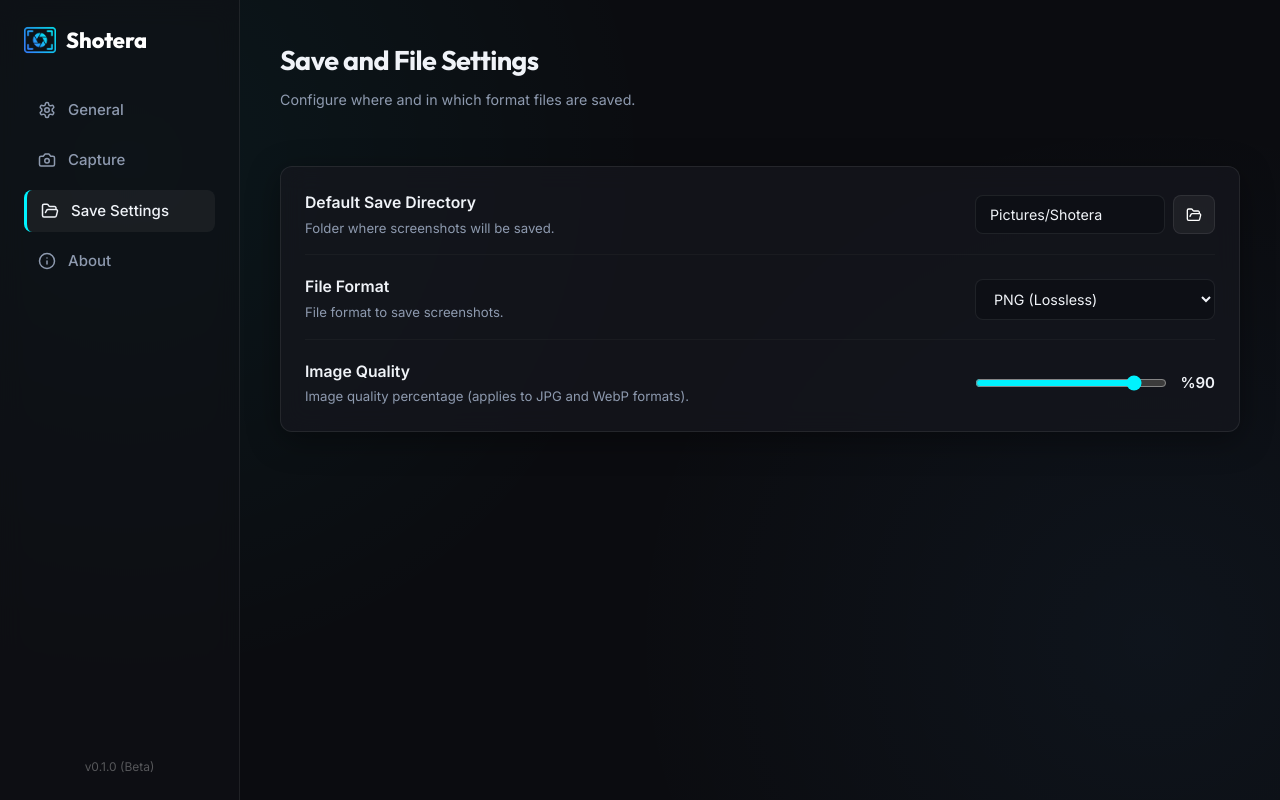
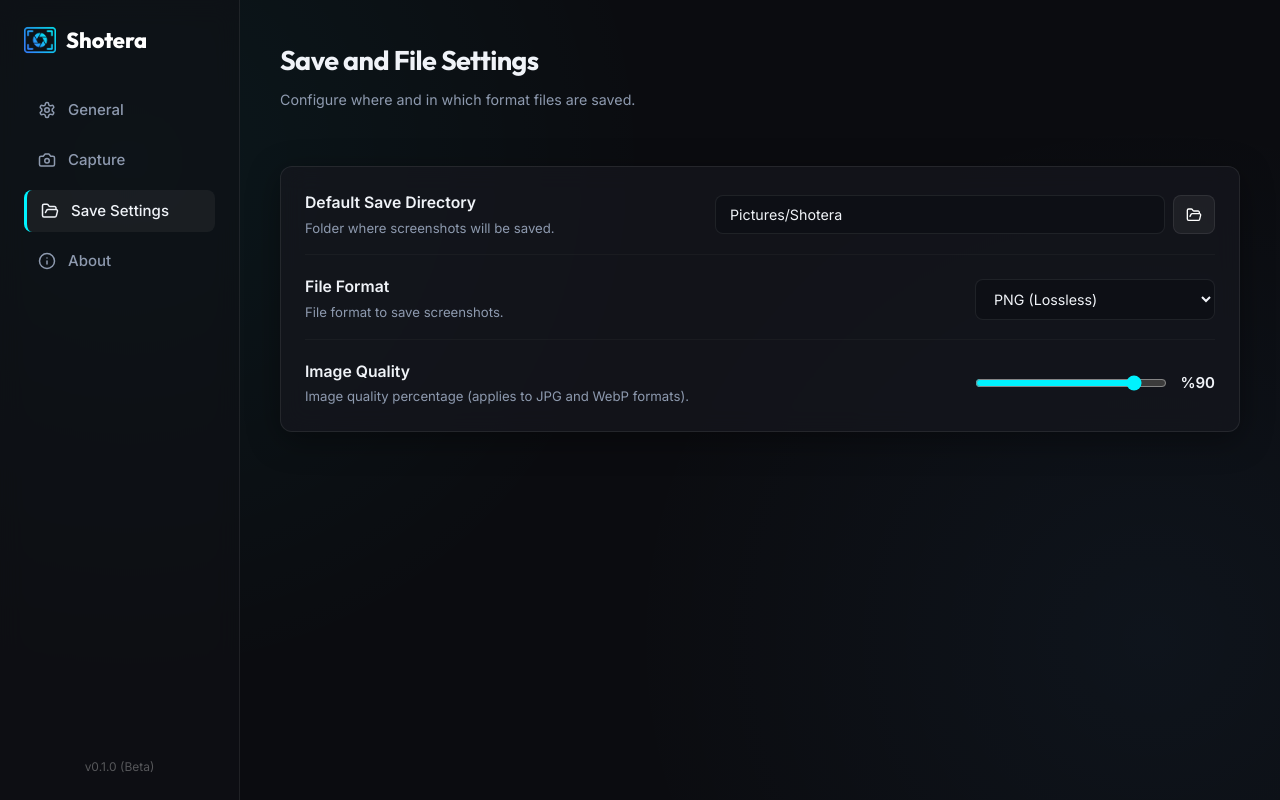
Before and after one commit to rzayevsahil/Shotera, a React (Vite) app: page / in a window 1280 px wide. Both pictures are taken after a click on the element "Save Settings". Built offline with nearby package versions, Linux system fonts and the light colour scheme.

Commit message:
feat: implement settings window UI with persistent configuration management and backend synchronization

```diff
--- a/src/components/SettingsWindow.tsx
+++ b/src/components/SettingsWindow.tsx
@@ -300,7 +300,7 @@
                 <span className="setting-label">{t.defaultSaveDir}</span>
                 <span className="setting-desc">{t.defaultSaveDirDesc}</span>
               </div>
-              <div style={{ display: "flex", gap: "8px", width: "240px" }}>
+              <div style={{ display: "flex", gap: "8px", flex: 1, maxWidth: "500px", minWidth: "240px" }}>
                 <input
                   type="text"
                   className="premium-input"
```
